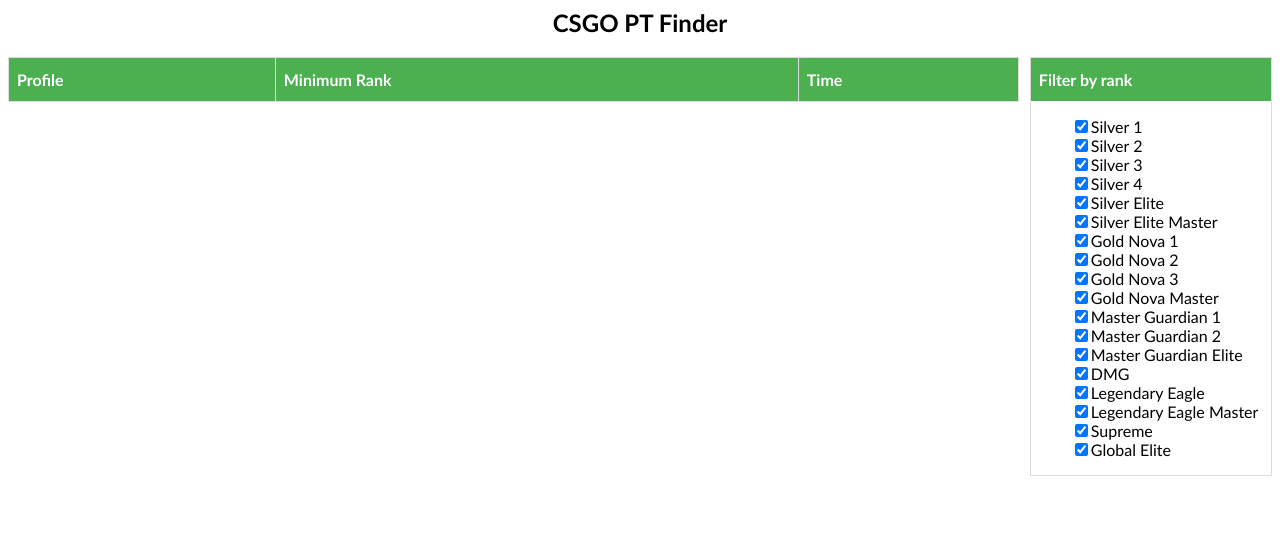
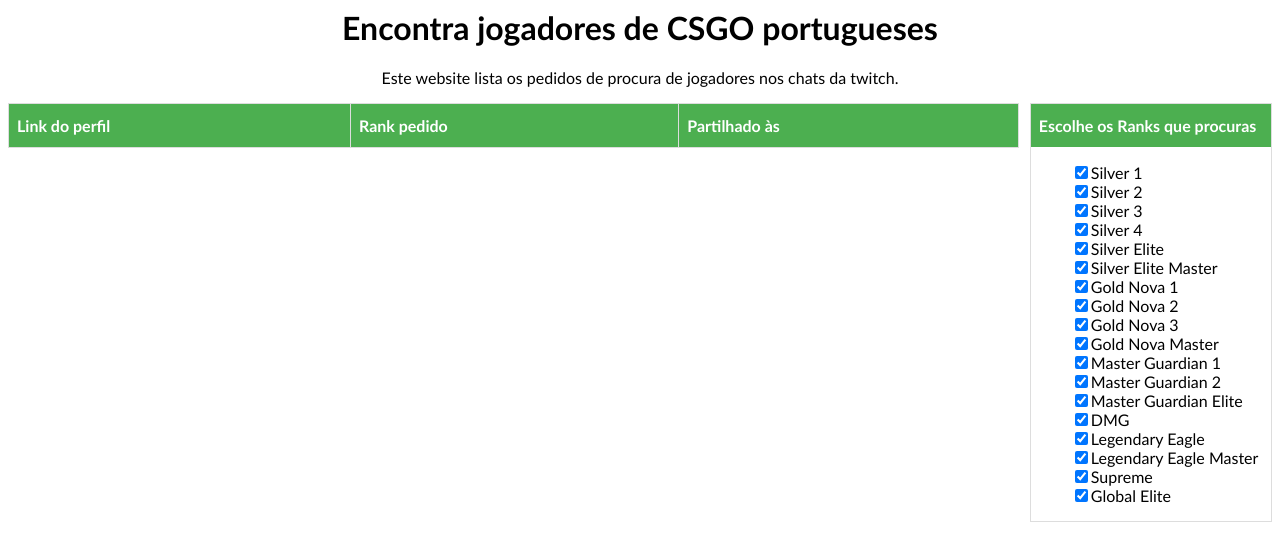
Before and after one commit to valtercorreia/findMM, a website: page public/index.html in a window 1280 px wide. Drawn offline with Linux system fonts and the light colour scheme.

Commit message:
Translate webapp to portuguese

```diff
--- a/public/index.html
+++ b/public/index.html
@@ -7,21 +7,22 @@
 <body>
 
 <header>
-    <h2>CSGO PT Finder</h2>
+    <h1>Encontra jogadores de CSGO portugueses</h2>
+    <p>Este website lista os pedidos de procura de jogadores nos chats da twitch.</p>
 </header>
 
 <div id="content">
     <table id="profiles">
       <tr class="show">
-        <th>Profile</th>
-        <th>Minimum Rank</th>
-        <th>Time</th>
+        <th>Link do perfil</th>
+        <th>Rank pedido</th>
+        <th>Partilhado às</th>
       </tr>
     </table>
 
     <div id="filters">
         <div id="filTitle">
-            <b>Filter by rank</b>
+            <b>Escolhe os Ranks que procuras</b>
         </div>
         <ul>
             <li><input type="checkbox" onclick="filterRanks(this);" checked name="rank" id="Silver 1">Silver 1</li>
```
